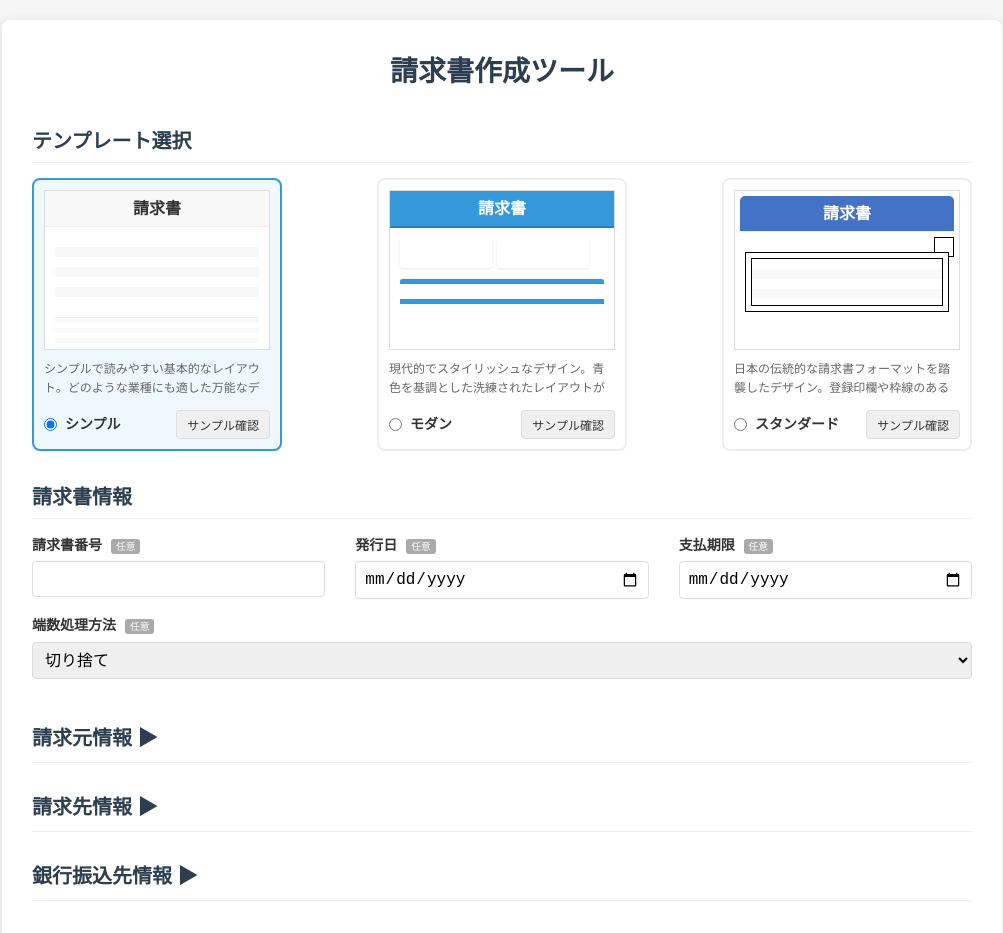
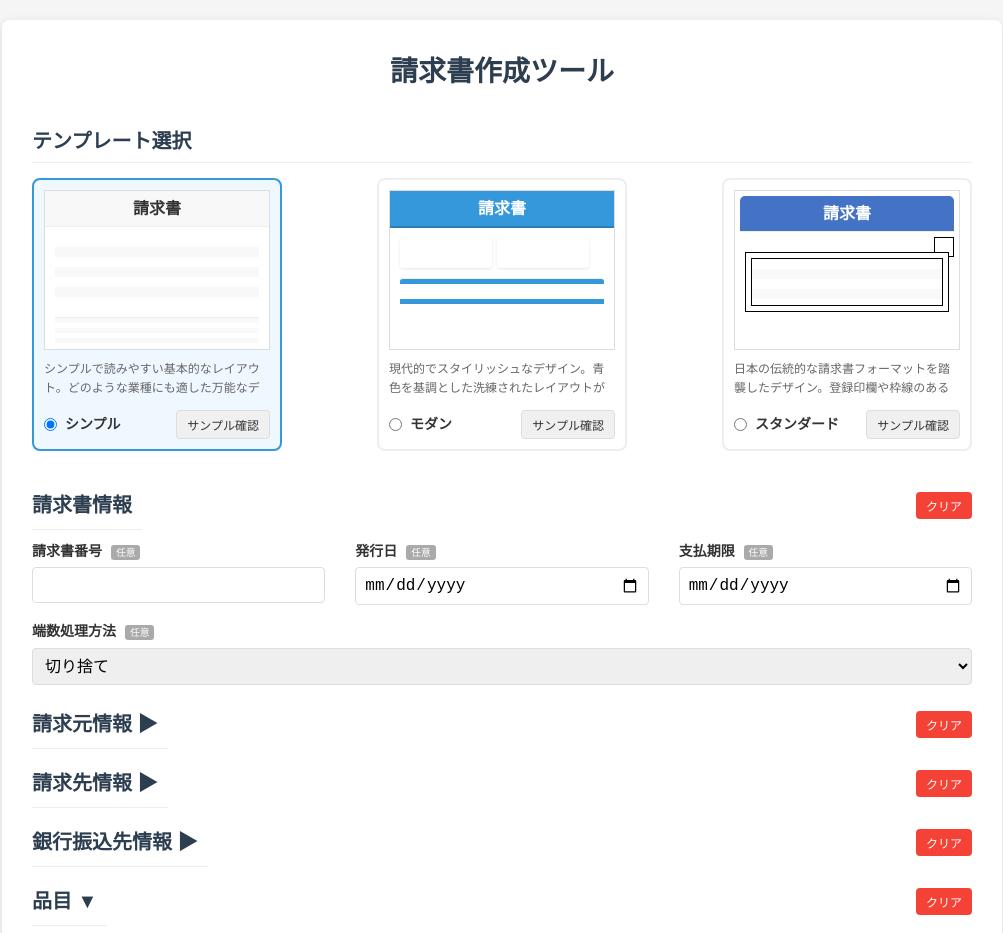
Before and after one commit to akira1110/invoice-web2, a React (Create React App) app: page / in a window 1280 px wide. Shown: the top 933 px of the page, without its empty margins (138-1141 px from the left). Built offline with nearby package versions, Linux system fonts and the light colour scheme.

Commit message:
ローカルストレージ保存機能

```diff
--- a/src/App.css
+++ b/src/App.css
@@ -384,17 +384,38 @@ button:hover {
   background-color: #f9f9f9;
 }
 
-/* セクションヘッダーのスタイル */
-.section-header h2 {
+/* セクションヘッダーとクリアボタンのスタイル */
+.section-header {
+  display: flex;
+  justify-content: space-between;
+  align-items: center;
+  margin-bottom: 10px;
   cursor: pointer;
-  display: flex;
-  align-items: center;
-  padding: 8px 0;
-  position: relative;
 }
 
-.section-header h2:hover {
+/* セクションのh2のスタイル */
+.section-header h2 {
+  margin: 0;
+  padding: 8px 0;
+}
+
+.section-header:hover h2 {
   color: #3498db;
+}
+
+.clear-section-btn {
+  background-color: #f44336;
+  color: white;
+  border: none;
+  border-radius: 4px;
+  padding: 5px 10px;
+  cursor: pointer;
+  font-size: 12px;
+  z-index: 10; /* クリックイベントの重なりを防ぐ */
+}
+
+.clear-section-btn:hover {
+  background-color: #d32f2f;
 }
 
 /* セクションコンテンツのスタイル */
--- a/src/App.js
+++ b/src/App.js
@@ -1,4 +1,4 @@
-import React, { useState, useRef } from 'react';
+import React, { useState, useRef, useEffect } from 'react';
 import { jsPDF } from 'jspdf';
 import html2canvas from 'html2canvas';
 import './App.css';
@@ -455,8 +455,8 @@ const invoiceTemplates = {
   `
 };
 
-function App() {
-  const [invoice, setInvoice] = useState({
+// invoiceの初期状態を別の変数として定義
+const defaultInvoiceState = {
   invoiceNumber: '',
   issueDate: '',
   dueDate: '',
@@ -468,7 +468,7 @@ function App() {
     email: '',
     logo: '',
     stampImage: '',
-      registrationNumber: ''  // 追加：登録番号
+    registrationNumber: ''
   },
   client: {
     name: '',
@@ -501,9 +501,51 @@ function App() {
   },
   // 端数処理方法（デフォルトは切り捨て）
   roundingMethod: 'floor'
-  });
-
-  // トグルの状態を管理するステート
+};
+
+function App() {
+  // ローカルストレージからデータを取得して初期化するか、デフォルト値を使用
+  const [invoice, setInvoice] = useState(() => {
+    try {
+      const savedInvoice = localStorage.getItem('invoiceData');
+      return savedInvoice ? JSON.parse(savedInvoice) : defaultInvoiceState;
+    } catch (error) {
+      console.error('保存されたデータの読み込みに失敗しました:', error);
+      return defaultInvoiceState;
+    }
+  });
+
+  // invoiceステートが変更されたらローカルストレージに保存（このuseEffectはそのまま）
+  useEffect(() => {
+    try {
+      localStorage.setItem('invoiceData', JSON.stringify(invoice));
+    } catch (error) {
+      console.error('請求書データの保存に失敗しました:', error);
+    }
+  }, [JSON.stringify(invoice)]);
+
+  // ローカルストレージのデータが存在するかをチェック
+  const [hasStoredData, setHasStoredData] = useState(false);
+
+  useEffect(() => {
+    try {
+      const savedInvoice = localStorage.getItem('invoiceData');
+      setHasStoredData(!!savedInvoice);
+    } catch (error) {
+      console.error('ローカルストレージの確認に失敗しました:', error);
+    }
+  }, []);
+
+  // ローカルストレージデータを完全にクリアする関数
+  const clearAllStoredData = () => {
+    if (window.confirm('保存されたすべてのデータを削除してもよろしいですか？この操作は元に戻せません。')) {
+      localStorage.removeItem('invoiceData');
+      // デフォルト状態のinvoiceに戻す
+      setInvoice(defaultInvoiceState);
+      setHasStoredData(false);
+    }
+  };
+
   const [toggleState, setToggleState] = useState({
     companyInfo: false,
     clientInfo: false,
@@ -1081,6 +1123,68 @@ ${invoice.company.name}`
     roundingMethod: 'floor'
   };
 
+  // セクションのデータをクリアする関数
+  const clearSectionData = (section) => {
+    if (!window.confirm(`${section}の入力データをクリアしてもよろしいですか？`)) {
+      return;
+    }
+
+    let updatedInvoice = { ...invoice };
+
+    switch (section) {
+      case '請求元情報':
+        updatedInvoice.company = {
+          name: '',
+          address: '',
+          postalCode: '',
+          phone: '',
+          email: '',
+          logo: '',
+          stampImage: '',
+          registrationNumber: ''
+        };
+        break;
+      case '請求先情報':
+        updatedInvoice.client = {
+          name: '',
+          address: '',
+          postalCode: '',
+          departmentName: '',
+          contactPerson: ''
+        };
+        break;
+      case '銀行振込先情報':
+        updatedInvoice.bankInfo = {
+          bankName: '',
+          branchName: '',
+          accountType: '',
+          accountNumber: '',
+          accountName: ''
+        };
+        break;
+      case '品目':
+        updatedInvoice.items = [
+          { description: '', quantity: 1, unitPrice: 0, amount: 0, taxRate: 10, remarks: '' }
+        ];
+        updatedInvoice.subtotal = 0;
+        updatedInvoice.taxAmount = 0;
+        updatedInvoice.total = 0;
+        break;
+      case '請求書情報':
+        updatedInvoice.invoiceNumber = '';
+        updatedInvoice.issueDate = '';
+        updatedInvoice.dueDate = '';
+        break;
+      case '備考':
+        updatedInvoice.notes = '';
+        break;
+      default:
+        break;
+    }
+
+    setInvoice(updatedInvoice);
+  };
+
   return (
     <div className="App">
       <div className="container">
@@ -1218,7 +1322,11 @@ ${invoice.company.name}`
             </div>
           )}
 
+          {/* 請求書情報セクション */}
+          <div className="section-header">
             <h2>請求書情報</h2>
+            <button type="button" className="clear-section-btn" onClick={() => clearSectionData('請求書情報')}>クリア</button>
+          </div>
           <div className="form-row">
             <div className="form-group">
               <label>請求書番号 <span className="optional-label">任意</span></label>
@@ -1264,10 +1372,21 @@ ${invoice.company.name}`
             </div>
           </div>
 
-          <div className="section-header">
-            <h2 onClick={() => toggleSection('companyInfo')}>
+          {/* 請求元情報のセクションヘッダーを修正 */}
+          <div className="section-header" onClick={() => toggleSection('companyInfo')}>
+            <h2>
               請求元情報 {toggleState.companyInfo ? '▼' : '▶'}
             </h2>
+            <button
+              type="button"
+              className="clear-section-btn"
+              onClick={(e) => {
+                e.stopPropagation(); // クリックイベントの伝播を停止
+                clearSectionData('請求元情報');
+              }}
+            >
+              クリア
+            </button>
           </div>
           {toggleState.companyInfo && (
             <div className="section-content">
@@ -1399,10 +1518,21 @@ ${invoice.company.name}`
             </div>
           )}
 
-          <div className="section-header">
-            <h2 onClick={() => toggleSection('clientInfo')}>
+          {/* 請求先情報のセクションヘッダーを修正 */}
+          <div className="section-header" onClick={() => toggleSection('clientInfo')}>
+            <h2>
               請求先情報 {toggleState.clientInfo ? '▼' : '▶'}
             </h2>
+            <button
+              type="button"
+              className="clear-section-btn"
+              onClick={(e) => {
+                e.stopPropagation(); // クリックイベントの伝播を停止
+                clearSectionData('請求先情報');
+              }}
+            >
+              クリア
+            </button>
           </div>
           {toggleState.clientInfo && (
             <div className="section-content">
@@ -1461,10 +1591,21 @@ ${invoice.company.name}`
             </div>
           )}
 
-          <div className="section-header">
-            <h2 onClick={() => toggleSection('bankInfo')}>
+          {/* 銀行振込先情報のセクションヘッダーを修正 */}
+          <div className="section-header" onClick={() => toggleSection('bankInfo')}>
+            <h2>
               銀行振込先情報 {toggleState.bankInfo ? '▼' : '▶'}
             </h2>
+            <button
+              type="button"
+              className="clear-section-btn"
+              onClick={(e) => {
+                e.stopPropagation(); // クリックイベントの伝播を停止
+                clearSectionData('銀行振込先情報');
+              }}
+            >
+              クリア
+            </button>
           </div>
           {toggleState.bankInfo && (
             <div className="section-content">
@@ -1516,10 +1657,21 @@ ${invoice.company.name}`
             </div>
           )}
 
-          <div className="section-header">
-            <h2 onClick={() => toggleSection('itemsInfo')}>
+          {/* 品目のセクションヘッダーを修正 */}
+          <div className="section-header" onClick={() => toggleSection('itemsInfo')}>
+            <h2>
               品目 {toggleState.itemsInfo ? '▼' : '▶'}
             </h2>
+            <button
+              type="button"
+              className="clear-section-btn"
+              onClick={(e) => {
+                e.stopPropagation(); // クリックイベントの伝播を停止
+                clearSectionData('品目');
+              }}
+            >
+              クリア
+            </button>
           </div>
           {toggleState.itemsInfo && (
             <div className="section-content">
@@ -1689,13 +1841,19 @@ ${invoice.company.name}`
             <button className="send-email" onClick={sendPdfByEmail}>
               メールで送信
             </button>
+            {hasStoredData && (
+              <button className="clear-storage" onClick={clearAllStoredData}>
+                保存データをすべて削除
+              </button>
+            )}
           </div>
         </div>
       </div>
       <div className="footer-notice">
         <p>※ このツールで入力された情報はサーバーに一切保存されません。</p>
+        <p>※ 入力内容は、ローカルストレージに保存されます。他の人と共有する端末では注意してください。</p>
+        <p>※ 税率ごと（8%・10%）に合計金額を算出後、端数処理を適用します。</p>
         <p>※ ソースコードは <a href="https://github.com/akira1110/invoice-web2" target="_blank" rel="noopener noreferrer">GitHub</a> で公開しています。</p>
-        <p>※ 税率ごと（8%・10%）に合計金額を算出後、端数処理を適用します。</p>
       </div>
     </div>
   );
```
Lines whose indentation alone changed are shown as unchanged.
